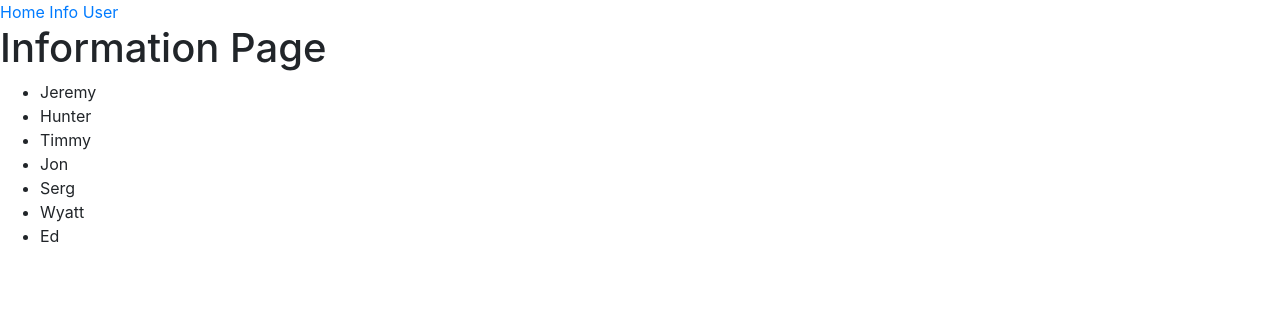
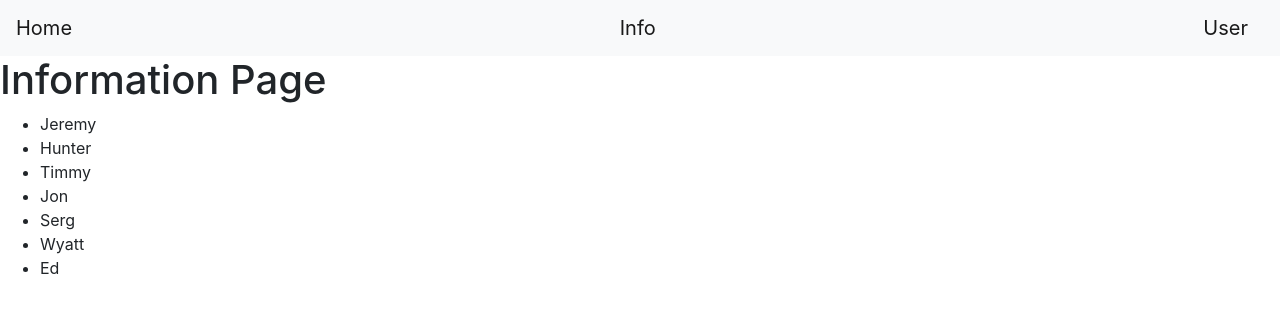
Before and after one commit to grantlouisales/Django-Inktober, a Django app: page /info/ in a window 1280 px wide. Shown: the top 313 px of the page. Run offline with Django 3.2, Linux system fonts and the light colour scheme; some libraries are stand-ins or nearby versions.

Commit message:
playing with navbars

```diff
--- a/InktoberSite/templates/InktoberSite/base.html
+++ b/InktoberSite/templates/InktoberSite/base.html
@@ -11,11 +11,18 @@
     <title>{% block title %}Inktober{% endblock %}</title>
 </head>
 <body>
-    <div class="sidenav">
+    <!-- <div class="sidenav">
         <a href="/">Home</a>
         <a href="/info">Info</a>
         <a href="/user">User</a>
-    </div>
+    </div> -->
+
+    <nav class="navbar sticky-top navbar-light bg-light">
+        <a class="navbar-brand" href="/">Home</a>
+        <a class="navbar-brand" href="/info">Info</a>
+        <a class="navbar-brand" href="/user">User</a>
+    </nav>
+
     <div id="content", name="content", class="main">
         {% block content %}
         {% endblock %}
```
